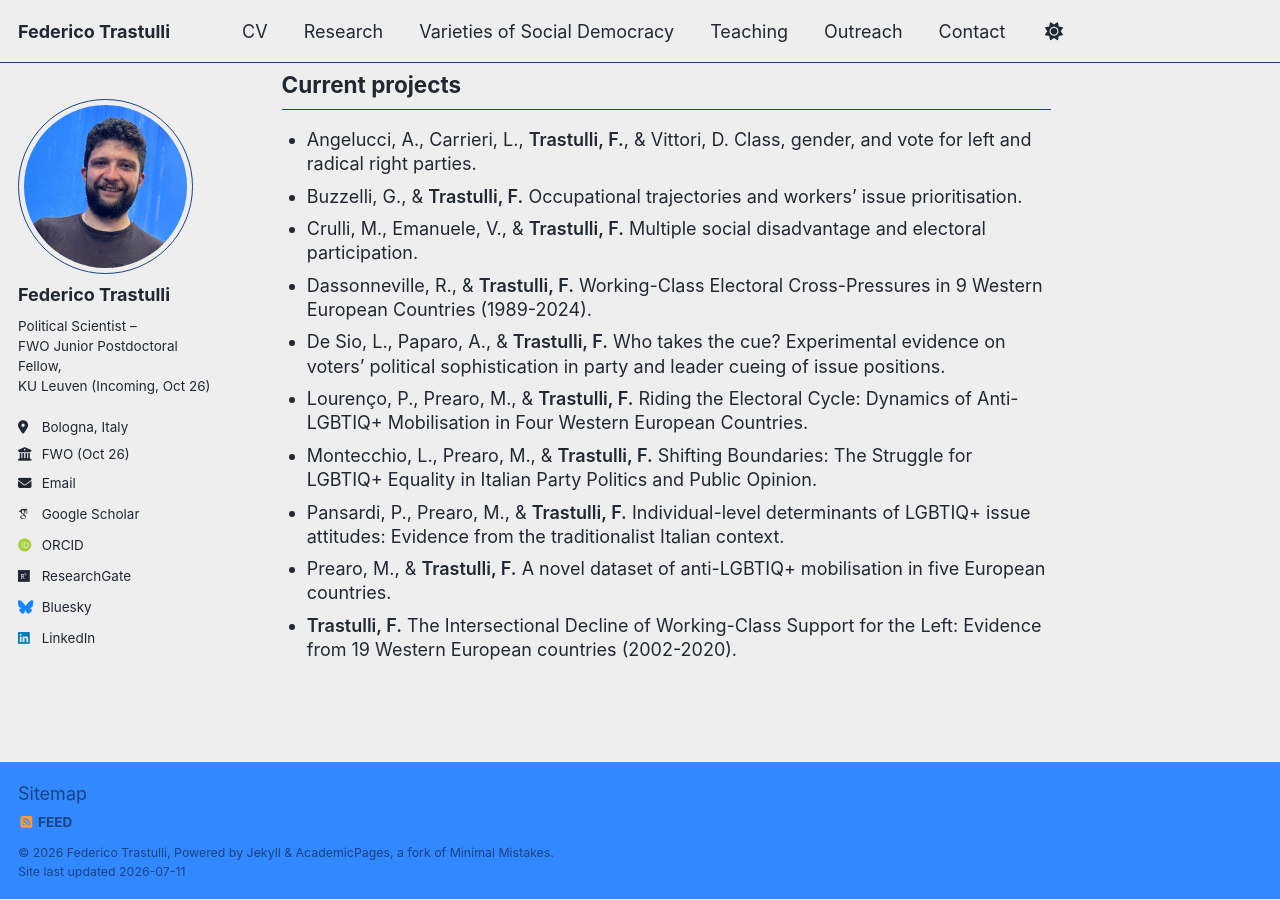
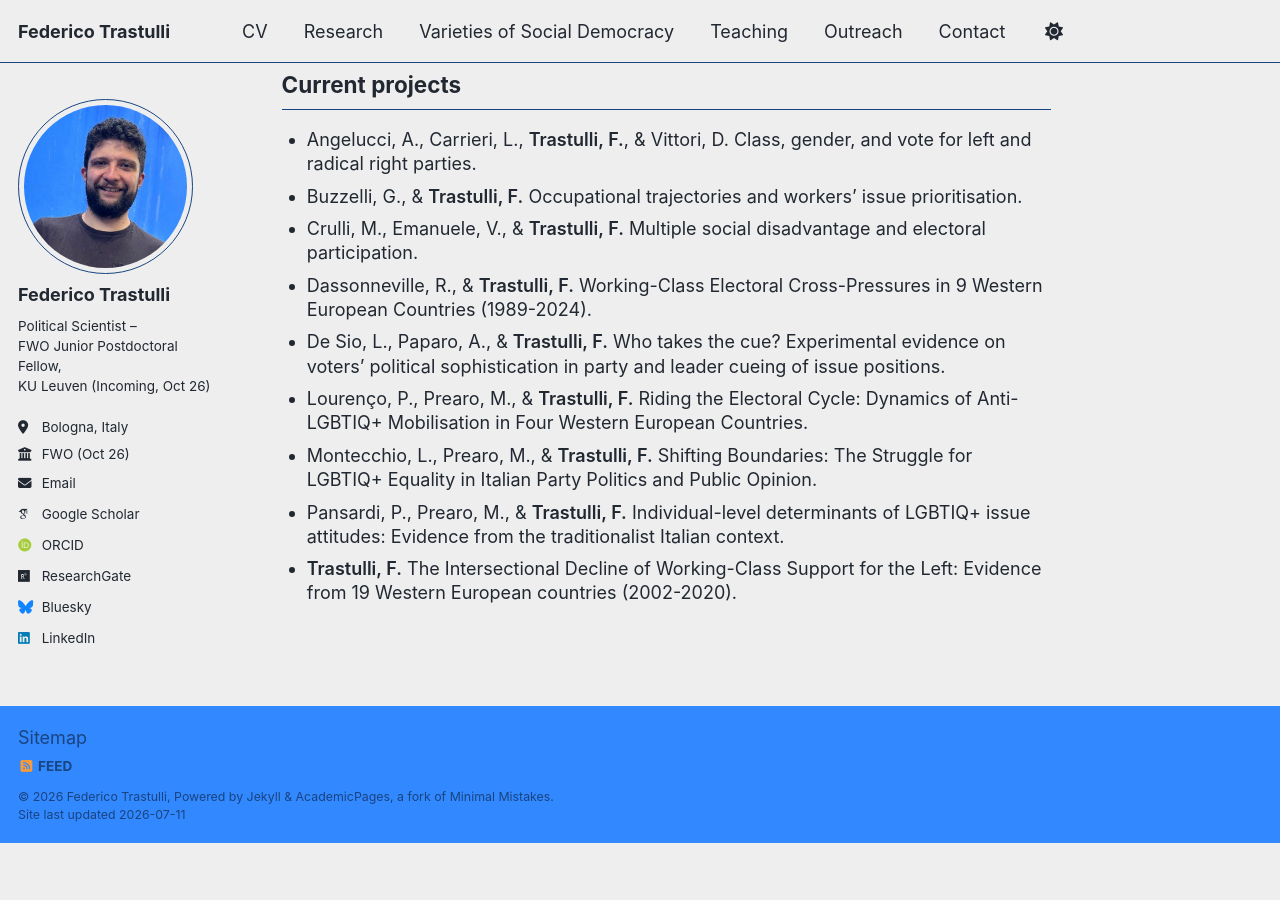
Before and after one commit to federicotrastulli/federicotrastulli.github.io, a Jekyll site: the page built from _pages/research.html, in a window 1280 px wide and 900 px high, scrolled down 3008 px. Built offline with Jekyll 4.4.1, drawn with Linux system fonts in a browser that asks for light colours; some web fonts are replaced; a script bundle is joined from its source files by our own code; library files that are not in the unit come from our copies; after the commit the page ends 3851 px from its top, so only the background shows below that.

Commit message:
Update research.html

```diff
--- a/_pages/research.html
+++ b/_pages/research.html
@@ -285,7 +285,6 @@ author_profile: true
   <li>Lourenço, P., Prearo, M., &amp; <span class="me">Trastulli, F.</span> Riding the Electoral Cycle: Dynamics of Anti-LGBTIQ+ Mobilisation in Four Western European Countries.</li>
   <li>Montecchio, L., Prearo, M., &amp; <span class="me">Trastulli, F.</span> Shifting Boundaries: The Struggle for LGBTIQ+ Equality in Italian Party Politics and Public Opinion.</li>
   <li>Pansardi, P., Prearo, M., &amp; <span class="me">Trastulli, F.</span> Individual-level determinants of LGBTIQ+ issue attitudes: Evidence from the traditionalist Italian context.</li>
-  <li>Prearo, M., &amp; <span class="me">Trastulli, F.</span> A novel dataset of anti-LGBTIQ+ mobilisation in five European countries.</li>
   <li><span class="me">Trastulli, F.</span> The Intersectional Decline of Working-Class Support for the Left: Evidence from 19 Western European countries (2002-2020).</li>
 </ul>
 
```
